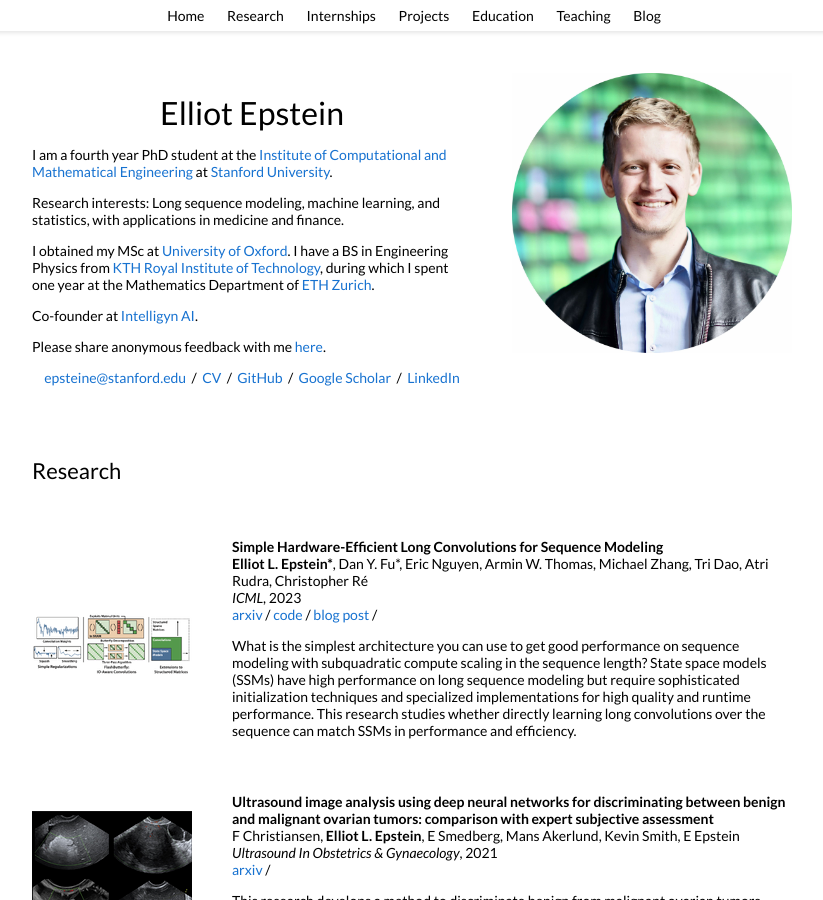
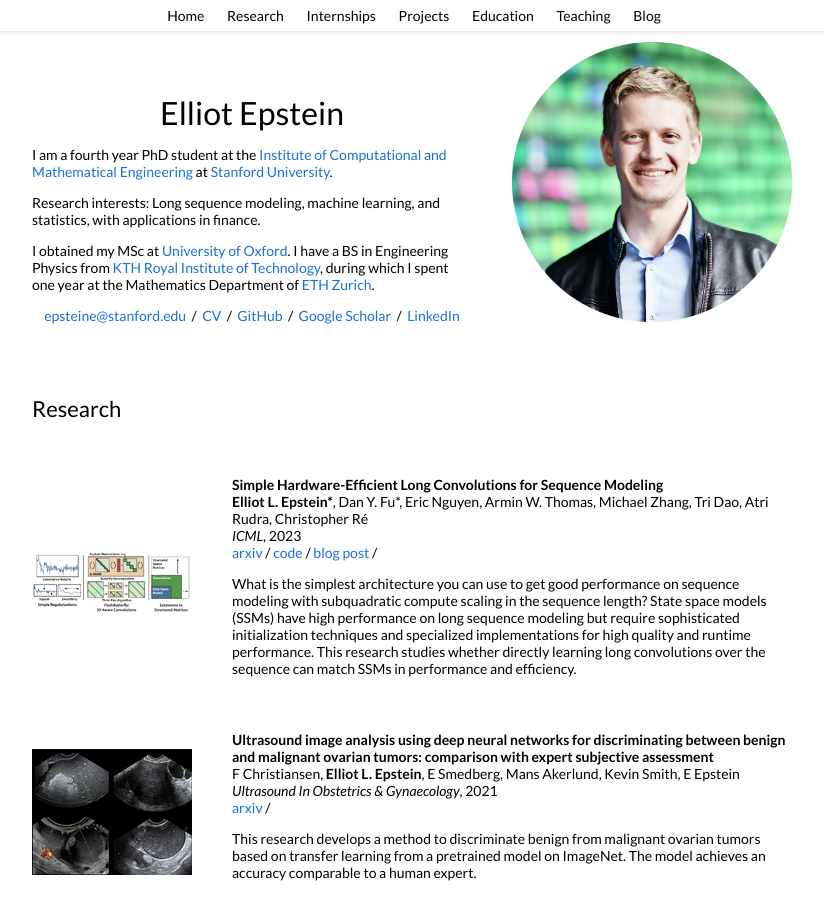
Before and after one commit to Elliotepsteino/Elliotepsteino.github.io, a Jekyll site: the page built from _posts/2024-09-13-Google.markdown, in a window 1280 px wide and 900 px high. Shown: the whole window, without its empty margins (228-1051 px from the left). Built offline with Jekyll 4.4.1, drawn with Linux system fonts in a browser that asks for light colours.

Commit message:
Update intro

```diff
--- a/_layouts/default.html
+++ b/_layouts/default.html
@@ -64,17 +64,11 @@
                 at <a href="https://www.stanford.edu/">Stanford University</a>.
               </p>
               <p>
-                Research interests: Long sequence modeling, machine learning, and statistics, with applications in medicine and finance.
+                Research interests: Long sequence modeling, machine learning, and statistics, with applications in finance.
               </p>
               <p>
                 I obtained my MSc at <a href="https://www.ox.ac.uk/">University of Oxford</a>.
                 I have a BS in Engineering Physics from <a href="https://www.kth.se/en">KTH Royal Institute of Technology</a>, during which I spent one year at the Mathematics Department of <a href="https://ethz.ch/en.html">ETH Zurich</a>.
-              </p>
-              <p>
-              Co-founder at <a href="https://www.intelligyn.ai/">Intelligyn AI</a>.
-              </p>
-              <p>
-                Please share anonymous feedback with me <a href="https://forms.gle/xRDe4dc43wXbx8Ah9">here</a>.
               </p>
               <p style="text-align:center">
                 <a href="#" onclick="replaceText()">epsteine@stanford.edu</a> &nbsp;/&nbsp;
```
